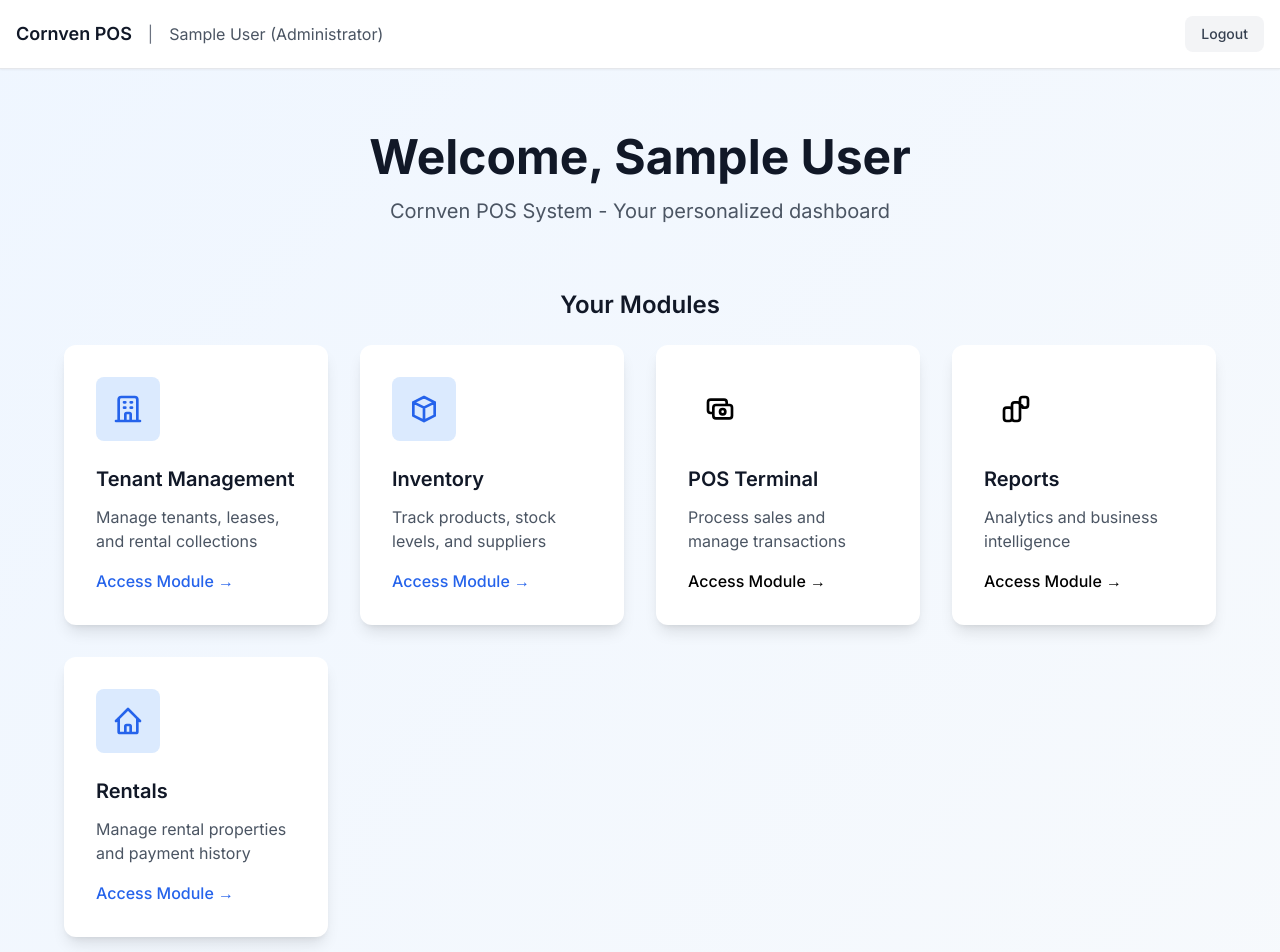
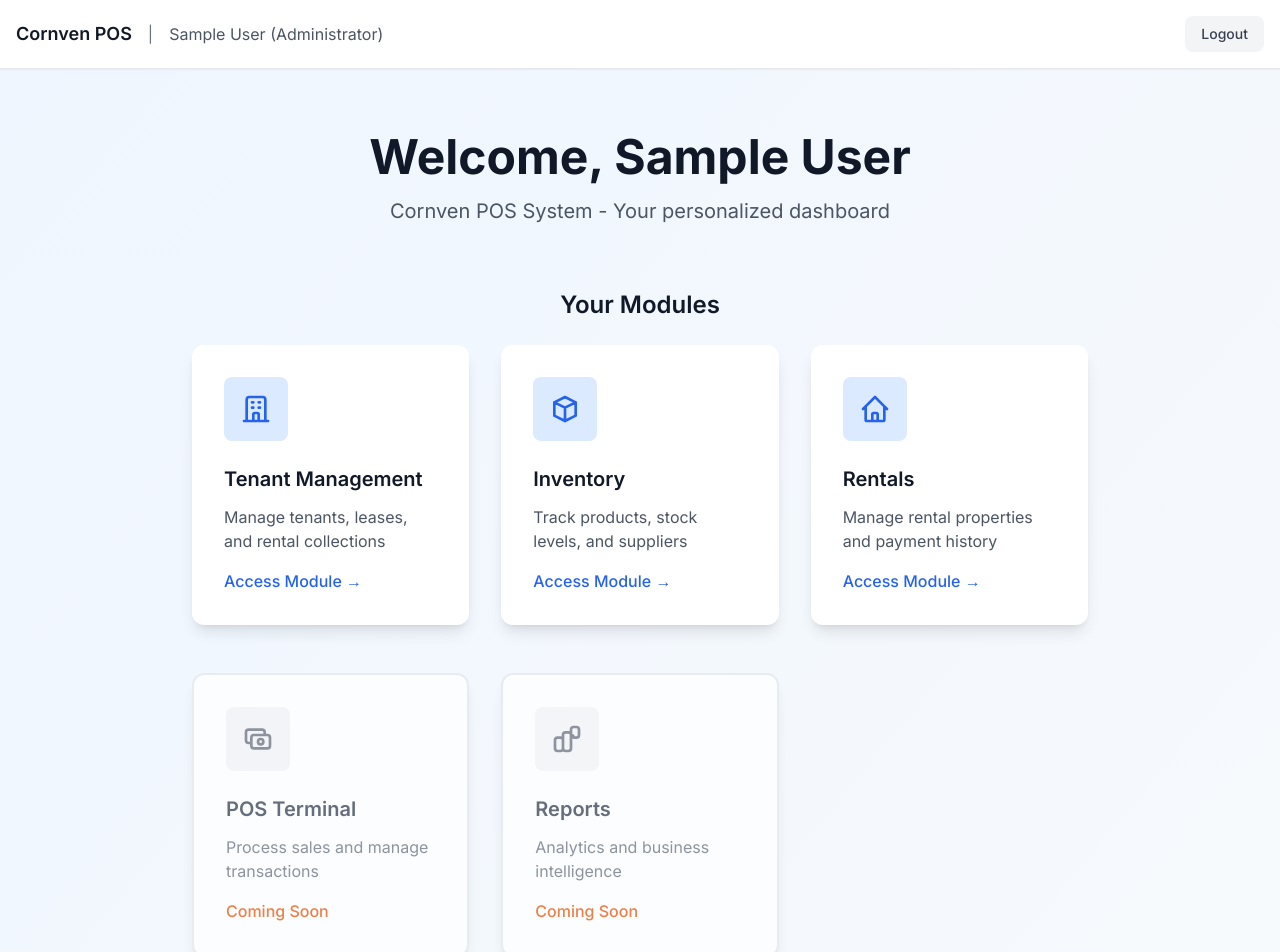
Before and after one commit to raghav1701/Cornven-POS-System, a Next.js app in the folder frontend/: page / in a window 1280 px wide. Shown: the top 952 px of the page. Built offline with nearby package versions, Linux system fonts and the light colour scheme; sample sign-in values are in the browser's storage.

Commit message:
CRM-166 Update admin dashboard layout: separate active and coming soon modules

```diff
--- a/frontend/app/page.tsx
+++ b/frontend/app/page.tsx
@@ -70,7 +70,8 @@ export default function Home() {
           <path strokeLinecap="round" strokeLinejoin="round" strokeWidth={2} d="M17 9V7a2 2 0 00-2-2H5a2 2 0 00-2 2v6a2 2 0 002 2h2m2 4h10a2 2 0 002-2v-6a2 2 0 00-2-2H9a2 2 0 00-2 2v6a2 2 0 002 2zm7-5a2 2 0 11-4 0 2 2 0 014 0z" />
         </svg>
       ),
-      color: 'accent'
+      color: 'gray',
+      comingSoon: true
     },
     {
       name: 'Reports',
@@ -82,7 +83,8 @@ export default function Home() {
           <path strokeLinecap="round" strokeLinejoin="round" strokeWidth={2} d="M9 19v-6a2 2 0 00-2-2H5a2 2 0 00-2 2v6a2 2 0 002 2h2a2 2 0 002-2zm0 0V9a2 2 0 012-2h2a2 2 0 012 2v10m-6 0a2 2 0 002 2h2a2 2 0 002-2m0 0V5a2 2 0 012-2h2a2 2 0 012 2v4a2 2 0 01-2 2h-2a2 2 0 00-2-2z" />
         </svg>
       ),
-      color: 'success'
+      color: 'gray',
+      comingSoon: true
     },
     {
       name: 'Rentals',
@@ -175,26 +177,12 @@ export default function Home() {
           </p>
         </div>
 
-        {/* Accessible Modules */}
-        {accessibleModules.length > 0 && (
+        {/* Active Modules */}
+        {accessibleModules.filter(module => !module.comingSoon).length > 0 && (
           <div className="mb-12">
             <h2 className="text-2xl font-semibold text-gray-900 mb-6 text-center">Your Modules</h2>
-            <div className="grid md:grid-cols-2 lg:grid-cols-4 gap-8 max-w-6xl mx-auto">
-              {accessibleModules.map((module) => (
-                module.comingSoon ? (
-                  <div key={module.name} className="group cursor-not-allowed">
-                    <div className="bg-white rounded-xl shadow-lg p-8 opacity-75">
-                      <div className={`w-16 h-16 bg-${module.color}-100 rounded-lg flex items-center justify-center mb-6 text-${module.color}-600`}>
-                        {module.icon}
-                      </div>
-                      <h3 className="text-xl font-semibold text-gray-900 mb-3">{module.name}</h3>
-                      <p className="text-gray-600 mb-4">{module.description}</p>
-                      <span className="text-orange-600 font-medium">
-                        Coming Soon
-                      </span>
-                    </div>
-                  </div>
-                ) : (
+            <div className="grid md:grid-cols-2 lg:grid-cols-3 gap-8 max-w-4xl mx-auto">
+              {accessibleModules.filter(module => !module.comingSoon).map((module) => (
                 <Link key={module.name} href={module.href} className="group">
                   <div className="bg-white rounded-xl shadow-lg p-8 hover:shadow-xl transition-all duration-300 transform hover:-translate-y-2">
                     <div className={`w-16 h-16 bg-${module.color}-100 rounded-lg flex items-center justify-center mb-6 group-hover:bg-${module.color}-200 transition-colors text-${module.color}-600`}>
@@ -207,7 +195,28 @@ export default function Home() {
                     </span>
                   </div>
                 </Link>
-                )
+              ))}
+            </div>
+          </div>
+        )}
+
+        {/* Coming Soon Modules */}
+        {accessibleModules.filter(module => module.comingSoon).length > 0 && (
+          <div className="mb-12">
+            <div className="grid md:grid-cols-2 lg:grid-cols-3 gap-8 max-w-4xl mx-auto">
+              {accessibleModules.filter(module => module.comingSoon).map((module) => (
+                <div key={module.name} className="group cursor-not-allowed">
+                  <div className="bg-white rounded-xl shadow-lg p-8 opacity-75 border-2 border-gray-200">
+                    <div className="w-16 h-16 bg-gray-100 rounded-lg flex items-center justify-center mb-6 text-gray-500">
+                      {module.icon}
+                    </div>
+                    <h3 className="text-xl font-semibold text-gray-700 mb-3">{module.name}</h3>
+                    <p className="text-gray-500 mb-4">{module.description}</p>
+                    <span className="text-orange-600 font-medium">
+                      Coming Soon
+                    </span>
+                  </div>
+                </div>
               ))}
             </div>
           </div>
```
Lines whose indentation alone changed are shown as unchanged.
